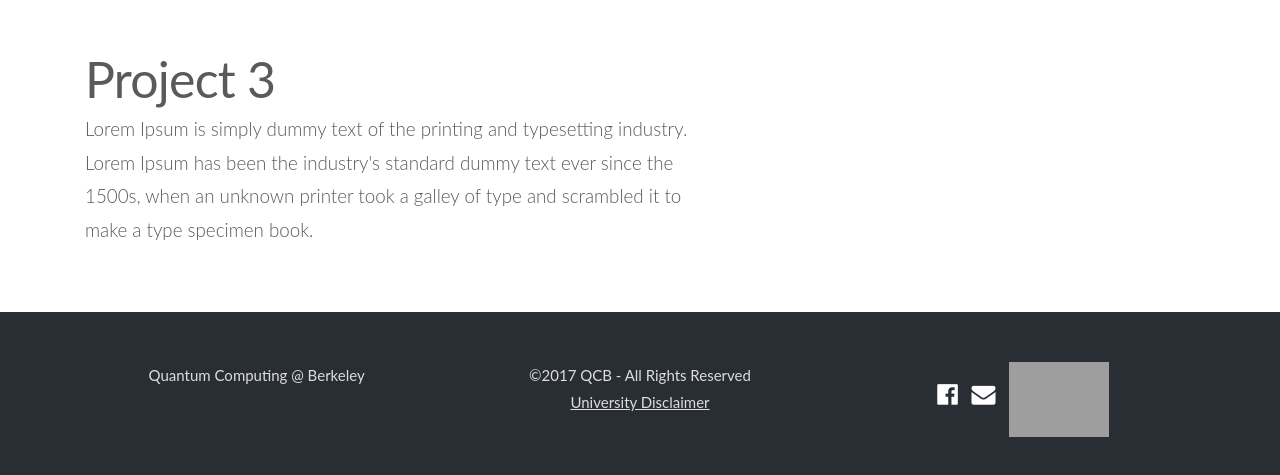
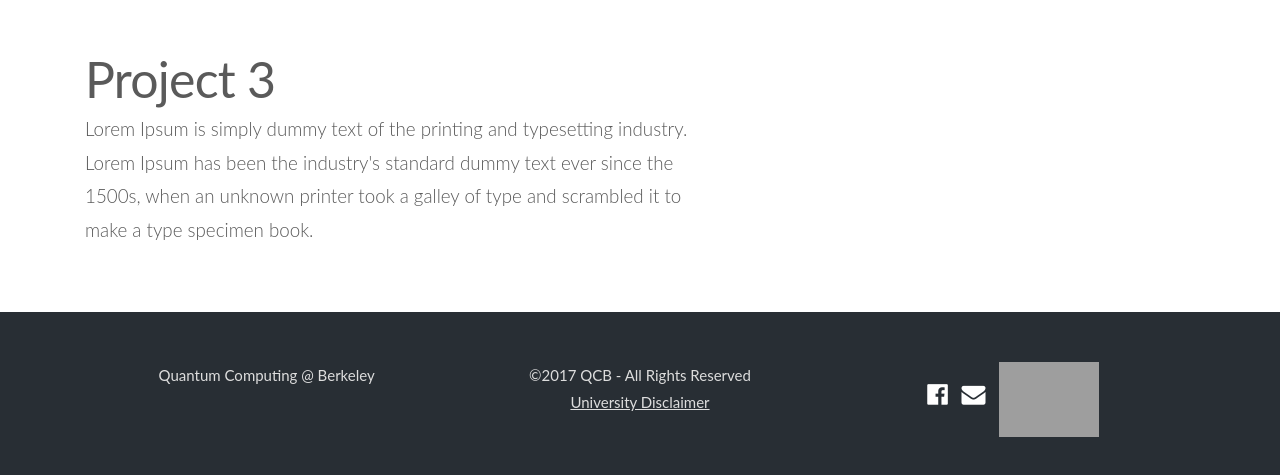
Before and after one commit to QCatBerkeley/QCBWeb, a plain HTML site: page project.html in a window 1280 px wide. Shown: the part 1279-1754 px from the top of the page. Drawn offline with nearby package versions, Linux system fonts and the light colour scheme; grey boxes are pictures that could not be loaded; a script that the page names is missing.

Commit message:
updated JS CDN, fixed tooltip bug

```diff
--- a/CSS/common.css
+++ b/CSS/common.css
@@ -29,8 +29,10 @@
 }
 
 .footer {
-	/*position: absolute;*/
-  overflow-x: hidden;
+	position: relative;
+  /*overflow-x: hidden;*/
+
+  width: 100%;
 }
 
 .footer > .row {
@@ -38,8 +40,10 @@
 	background-color: #282E34;
 	padding: 50px 80px;
 	text-align: justify;
-  /*max-width: 100%;*/
-  min-width:100%;
+  max-width: 100%;
+  margin-left: auto;
+  margin-right: auto;
+  /*min-width:100%;*/
 }
 
 .col-sm-4 {
--- a/project.html
+++ b/project.html
@@ -18,7 +18,7 @@
 		<!-- Bootstrap core JavaScript -->
 		<script src="https://ajax.googleapis.com/ajax/libs/jquery/3.2.1/jquery.min.js"></script>
 		<script src="https://cdnjs.cloudflare.com/ajax/libs/popper.js/1.12.9/umd/popper.min.js" integrity="sha384-ApNbgh9B+Y1QKtv3Rn7W3mgPxhU9K/ScQsAP7hUibX39j7fakFPskvXusvfa0b4Q" crossorigin="anonymous"></script>
-		<script src="https://maxcdn.bootstrapcdn.com/bootstrap/4.0.0-beta.3/js/bootstrap.min.js" integrity="sha384-a5N7Y/aK3qNeh15eJKGWxsqtnX/wWdSZSKp+81YjTmS15nvnvxKHuzaWwXHDli+4" crossorigin="anonymous"></script>
+		<script src="https://maxcdn.bootstrapcdn.com/bootstrap/4.0.0/js/bootstrap.min.js" integrity="sha384-JZR6Spejh4U02d8jOt6vLEHfe/JQGiRRSQQxSfFWpi1MquVdAyjUar5+76PVCmYl" crossorigin="anonymous"></script>
 		<script src="https://cdnjs.cloudflare.com/ajax/libs/holder/2.9.4/holder.min.js"></script>
 		<!-- ENABLES TOOLTIP -->
 		<script>
@@ -52,7 +52,7 @@
 							<a class="nav-link" href="project.html">Projects</a>
 						</li>
 						<li class="nav-item">
-							<a class="nav-link" href="some google form goes here i guess">Join Us</a>
+							<a class="nav-link" href="https://docs.google.com/forms/d/e/1FAIpQLSdPCp04M11csMAMBv5kklWhCIXSj4mBXupGpR8Dn3dW_IZrSg/viewform?usp=sf_link">Join Us</a>
 						</li>
 					</ul>
 				</nav>
```
Also changed, not shown: index.html (+2 -2 lines), team.html (+2 -2 lines), 1 other file.
